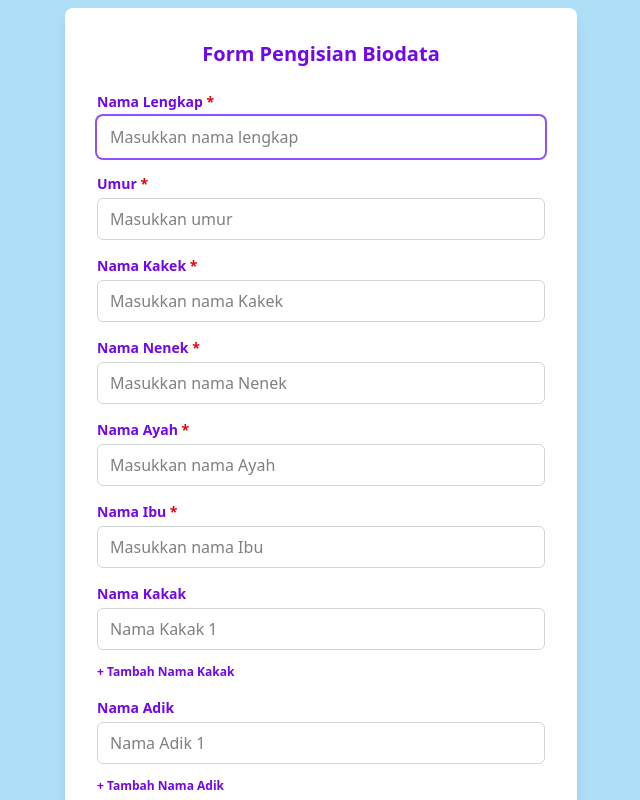
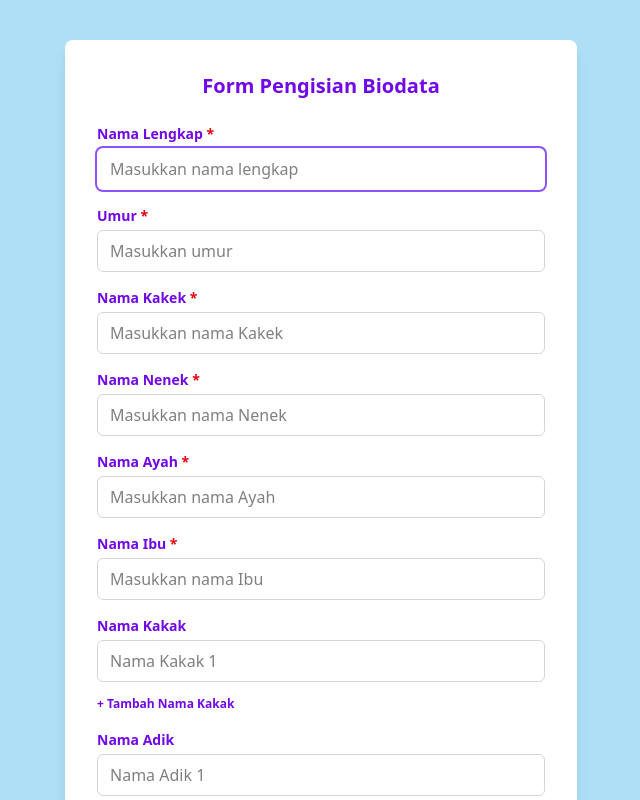
Before and after one commit to kamaldev10/Talky-app, a React (Vite) app: page /biodata in a window 1280 px wide. Shown: the top 800 px of the page, without its empty margins (319-959 px from the left). Built offline with nearby package versions, Linux system fonts and the light colour scheme; what react-head would draw is missing.

Commit message:
update biodata form

```diff
--- a/src/pages/BiodataForm.jsx
+++ b/src/pages/BiodataForm.jsx
@@ -108,7 +108,7 @@
       <div className="flex-grow flex items-center justify-center px-4">
         <form
           onSubmit={handleSubmit}
-          className="w-full max-w-lg bg-white rounded-lg shadow-lg p-8 mt-2"
+          className="w-full max-w-lg bg-white rounded-lg shadow-lg p-8 my-10"
           noValidate
         >
           <h1 className="text-xl font-bold mb-6 text-center text-violet-700">
```
